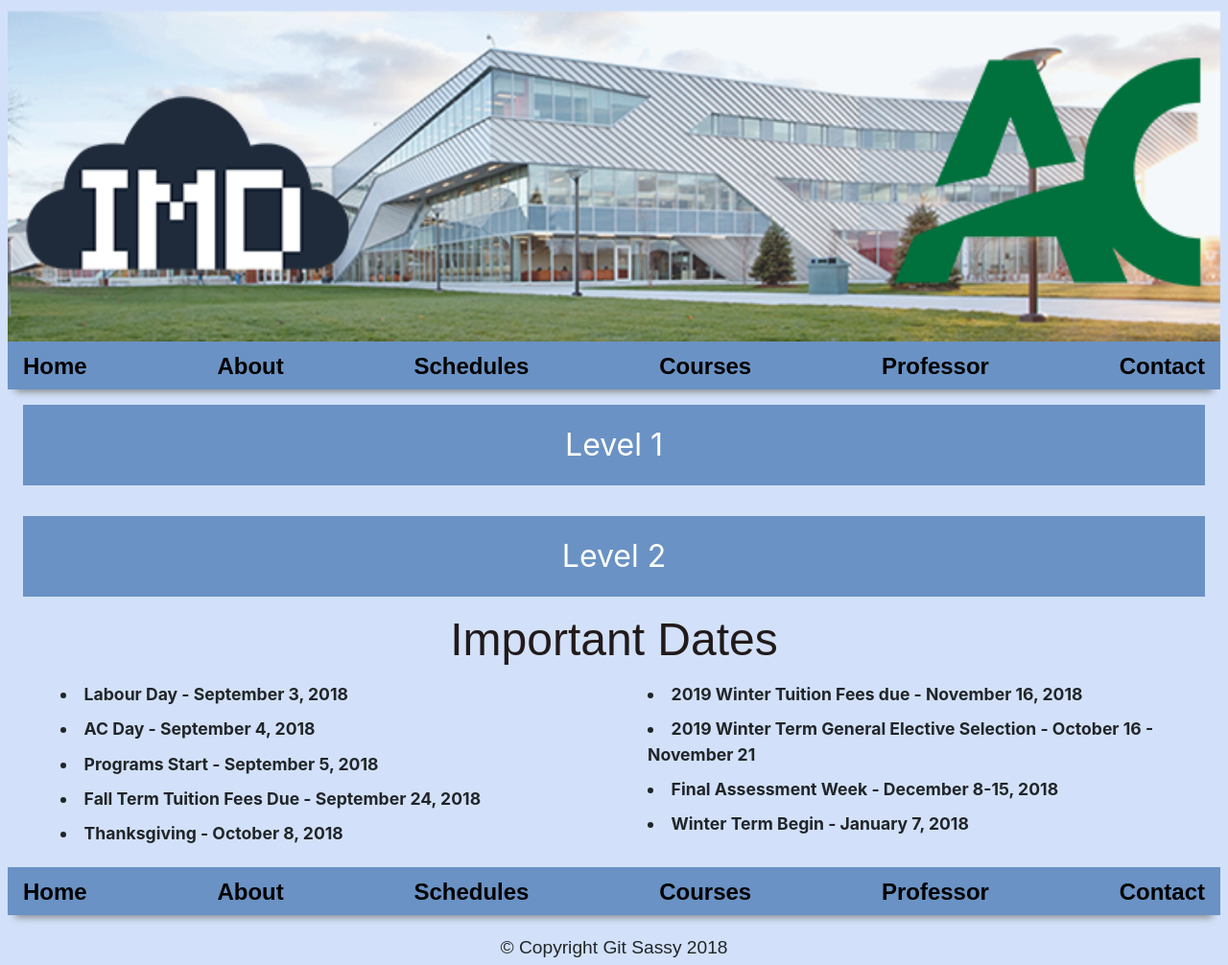
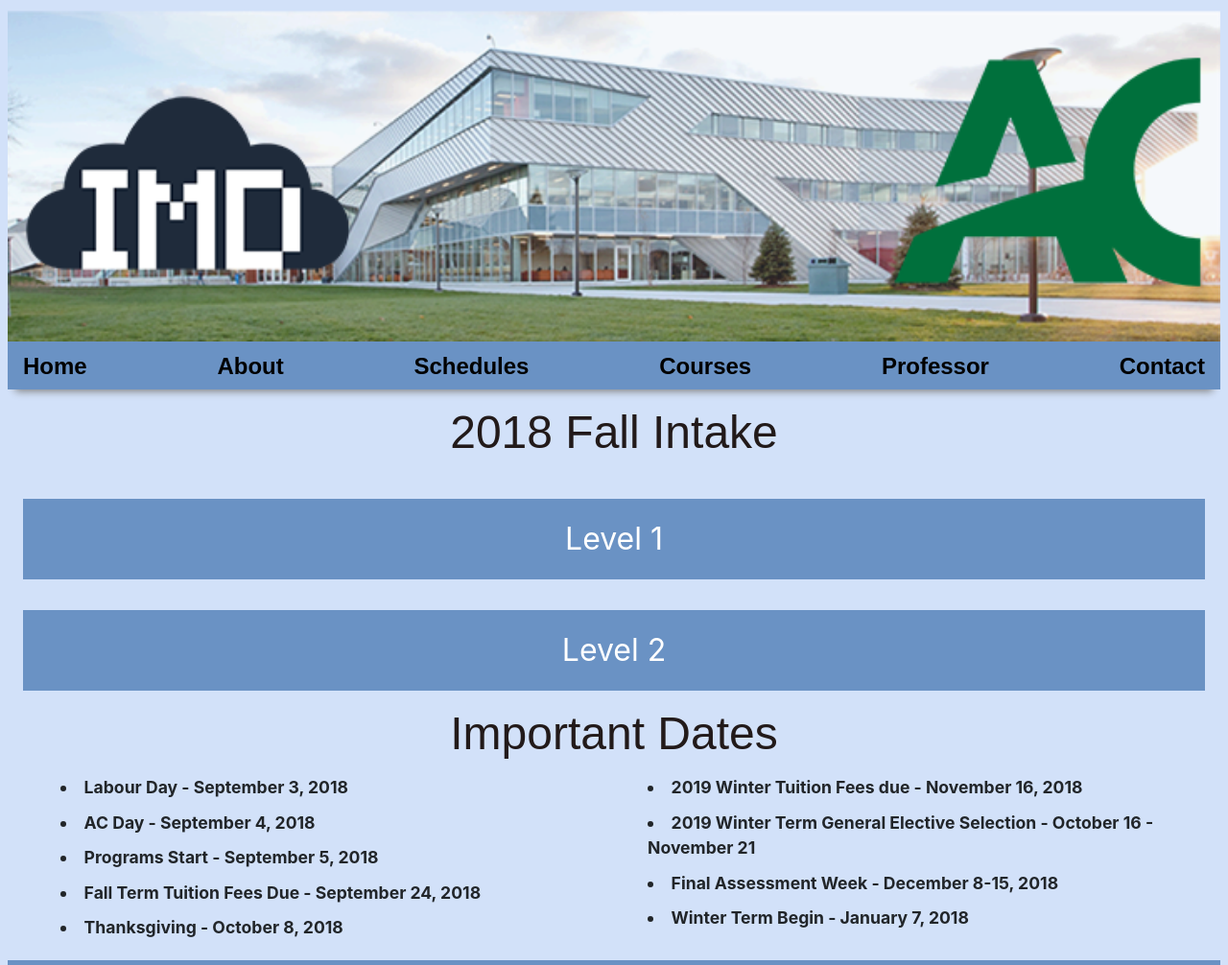
Before and after one commit to MTM6330-F18/Final-GitSassy, a website: page schedules.html in a window 1280 px wide. Shown: the top 1006 px of the page at 96% size. Drawn offline with Linux system fonts and the light colour scheme.

Commit message:
schedules page changed

```diff
--- a/schedules.html
+++ b/schedules.html
@@ -26,7 +26,7 @@
         <a href="contact.html"> Contact</a>
       </div>
 <body>
-
+<h2>2018 Fall Intake</h2>
     <div class="courses">
         <button class="collapsible">Level 1</button>
         <div class="content">
```
